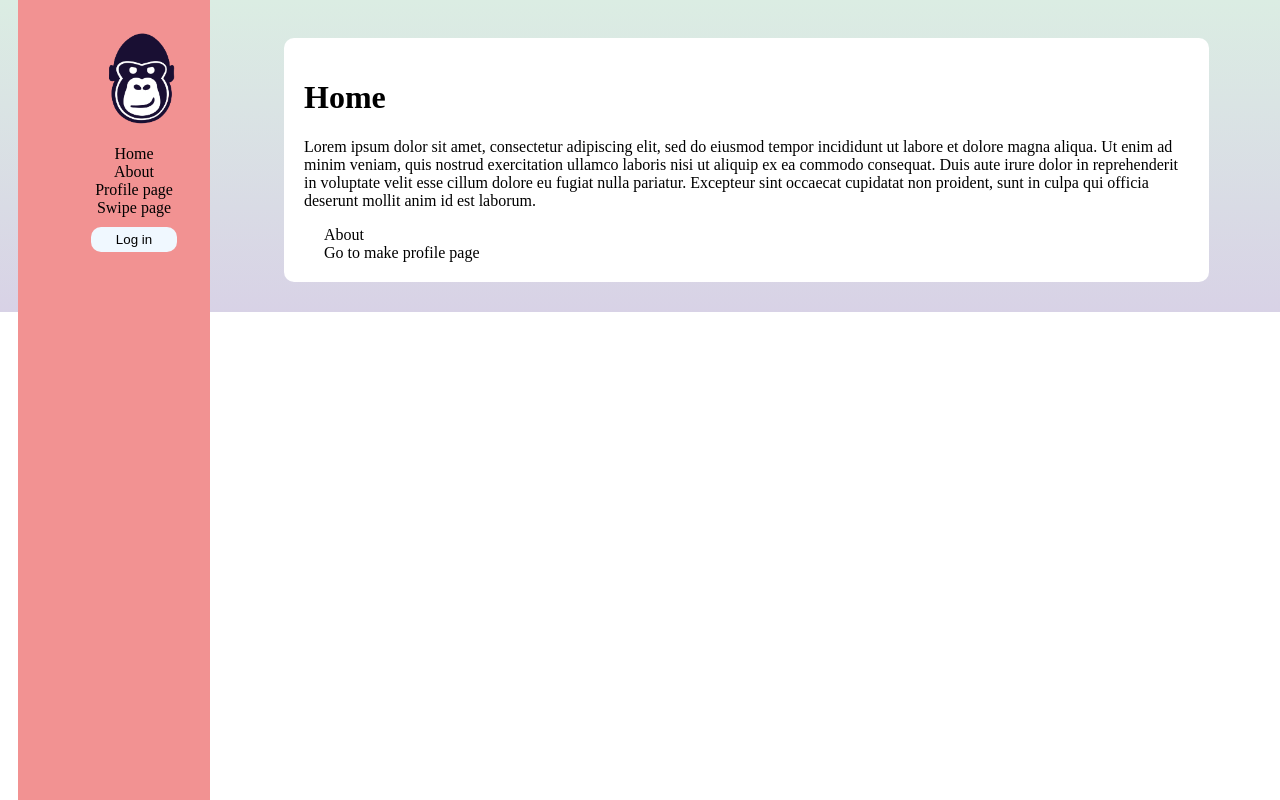
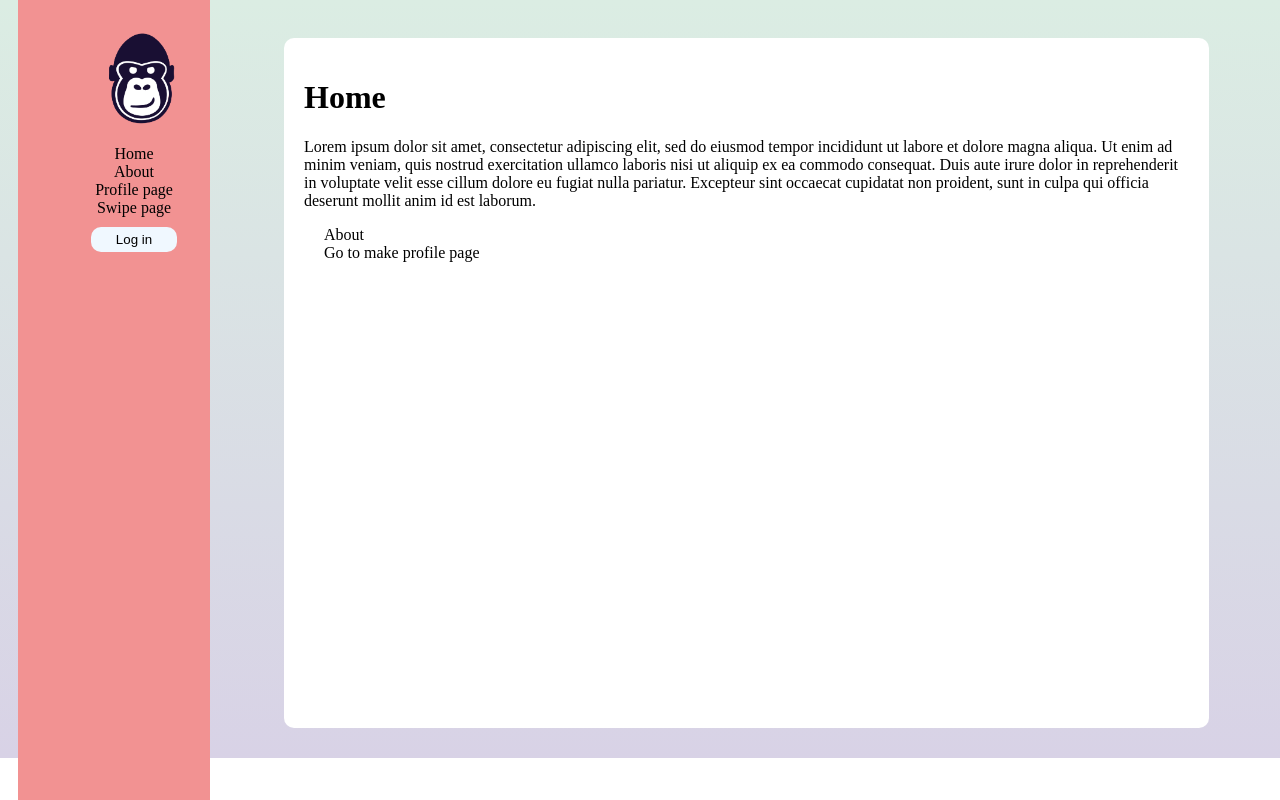
Before and after one commit to annevogel13/Smartie, a Vue app: page / in a window 1280 px wide. Built offline with nearby package versions, Linux system fonts and the light colour scheme; what vue3-apexcharts, vuefire would draw is missing.

Commit message:
fixed weergave van main component in app.vue

```diff
--- a/src/App.vue
+++ b/src/App.vue
@@ -65,7 +65,8 @@ export default {
 </script>
 <style  >
 .format {
-  max-width: 70%;
+  width: 70%;
+  min-height : 650px;
   float: right;
   margin-top: 30px;
   margin-bottom: 30px;
--- a/src/db.js
+++ b/src/db.js
@@ -1,7 +1,7 @@
 import { initializeApp } from "firebase/app";
 import { getFirestore, collection } from "firebase/firestore"
 import "firebase/firestore"
-
+import { Timestamp } from "firebase/firestore"
 
 const firebaseConfig = {
     apiKey: "AIzaSyBz-GuAE6HSTl47j9VM0utLN_HWaYGP83Q",
```
